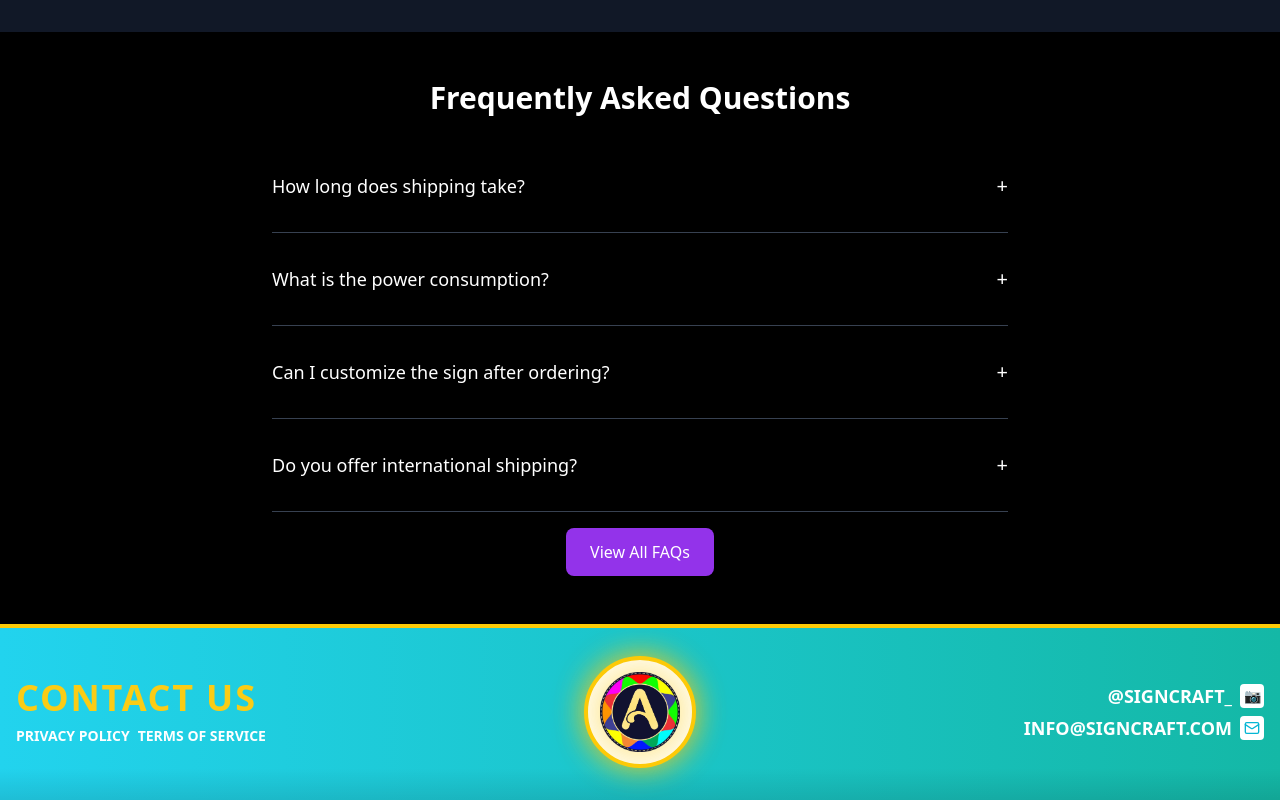
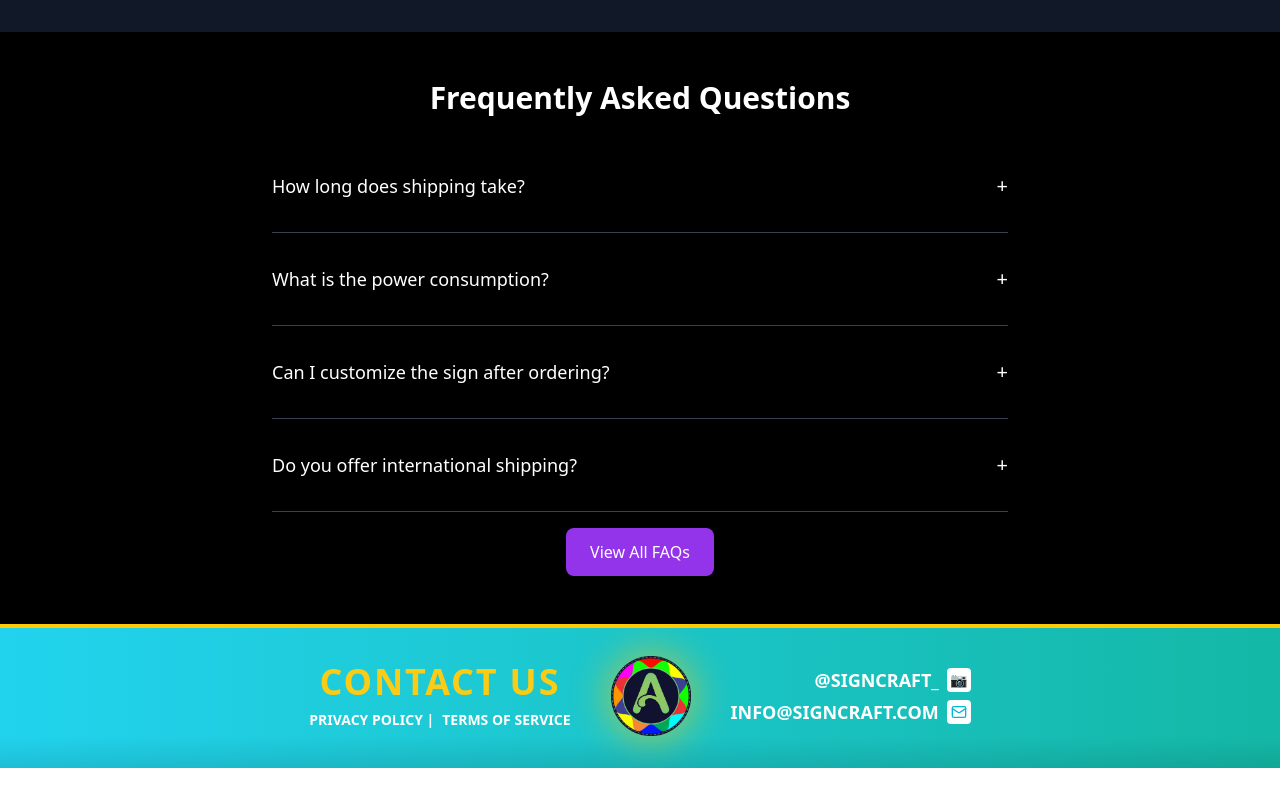
Before and after one commit to Furqan-unsquare/SignAge, a React (Vite) app in the folder LandingPage/: page /NeonCustom in a window 1280 px wide. Shown: the part 1872-2672 px from the top of the page. After the commit the page ends 2640 px from the top, so only its background shows below. Built offline with nearby package versions, Linux system fonts and the light colour scheme.

Commit message:
header footer update

```diff
--- a/LandingPage/src/components/Footer.tsx
+++ b/LandingPage/src/components/Footer.tsx
@@ -3,20 +3,20 @@ import { Mail } from 'lucide-react';
 const Footer = () => {
   return (
     <footer className="bg-gradient-to-r from-cyan-400 to-teal-500 relative overflow-hidden">
-      {/* Top red accent line */}
+
       <div className="absolute top-0 left-0 w-full h-1 bg-[rgb(253,202,7)]"></div>
 
       <div className="container mx-auto px-4 py-8 relative z-10">
-        <div className="flex flex-col md:flex-row items-center justify-center md:justify-between gap-4 md:gap-2">
+        <div className="flex flex-col md:flex-row items-center justify-center gap-6 md:gap-x-10">
 
           {/* Left Section - Contact Us */}
-          <div className="flex-1 max-w-sm text-center md:text-left">
+          <div className="max-w-xs text-center">
             <h2 className="text-4xl font-black text-yellow-400 uppercase tracking-wider mb-2">
               CONTACT US
             </h2>
-            <div className="flex flex-col md:flex-row gap-2 text-sm text-white font-semibold justify-center md:justify-start">
+            <div className="flex flex-col md:flex-row gap-2 text-sm text-white font-semibold justify-center">
               <a href="#" className="hover:text-yellow-300 transition-colors">
-                PRIVACY POLICY
+                PRIVACY POLICY |
               </a>
               <a href="#" className="hover:text-yellow-300 transition-colors">
                 TERMS OF SERVICE
@@ -26,17 +26,17 @@ const Footer = () => {
 
           {/* Center Section - Logo */}
           <div className="flex-shrink-0 flex items-center justify-center">
-            <div className="w-28 h-28 bg-white rounded-full flex items-center justify-center shadow-[0_0_30px_rgba(253,202,7,0.8)] border-4 border-[rgb(253,202,7)]">
+            {/* <div className="w-28 h-28 bg-white rounded-full flex items-center justify-center shadow-[0_0_30px_rgba(253,202,7,0.8)] border-4 border-[rgb(253,202,7)]"> */}
               <img
                 src="/assets/logo5.png"
                 alt="Logo"
                 className="w-20 h-20 drop-shadow-[0_0_20px_rgba(253,202,7,0.8)]"
               />
-            </div>
+            {/* </div> */}
           </div>
 
           {/* Right Section - Contact Info */}
-          <div className="flex-1 max-w-sm text-center md:text-right">
+          <div className="max-w-xs text-center md:text-right">
             <div className="space-y-1">
               <div className="flex items-center justify-center md:justify-end gap-2 text-white font-bold text-sm md:text-lg">
                 <span>@SIGNCRAFT_</span>
@@ -51,13 +51,12 @@ const Footer = () => {
                   <Mail className="w-4 h-4 text-cyan-500" />
                 </div>
               </div>
-
-
             </div>
           </div>
 
         </div>
       </div>
+
 
       {/* Bottom accent */}
       <div className="absolute bottom-0 left-0 w-full h-8 bg-gradient-to-b from-transparent to-black/10"></div>
--- a/LandingPage/src/components/Navbar.tsx
+++ b/LandingPage/src/components/Navbar.tsx
@@ -74,7 +74,16 @@ const Header = () => {
                 }
               }}
             >
-              <img src="/assets/logo5.png" alt="Logo" className="w-[90px] h-auto drop-shadow-xl" />
+              {/* Center Section - Logo */}
+              <div className="flex-shrink-0 flex items-center justify-center">
+                <div className="w-28 h-28 bg-white rounded-full flex items-center justify-center shadow-[0_0_30px_rgba(253,202,7,0.8)] border-4 border-[rgb(253,202,7)]">
+                  <img
+                    src="/assets/logo5.png"
+                    alt="Logo"
+                    className="w-20 h-20 drop-shadow-[0_0_20px_rgba(253,202,7,0.8)]"
+                  />
+                </div>
+              </div>
             </motion.div>
 
 
```
